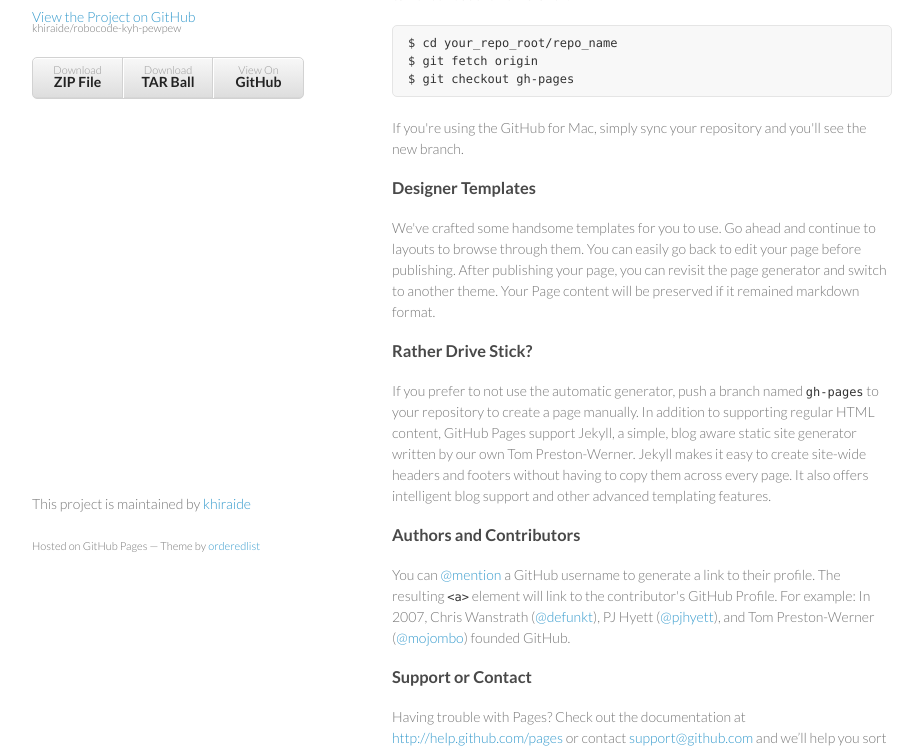
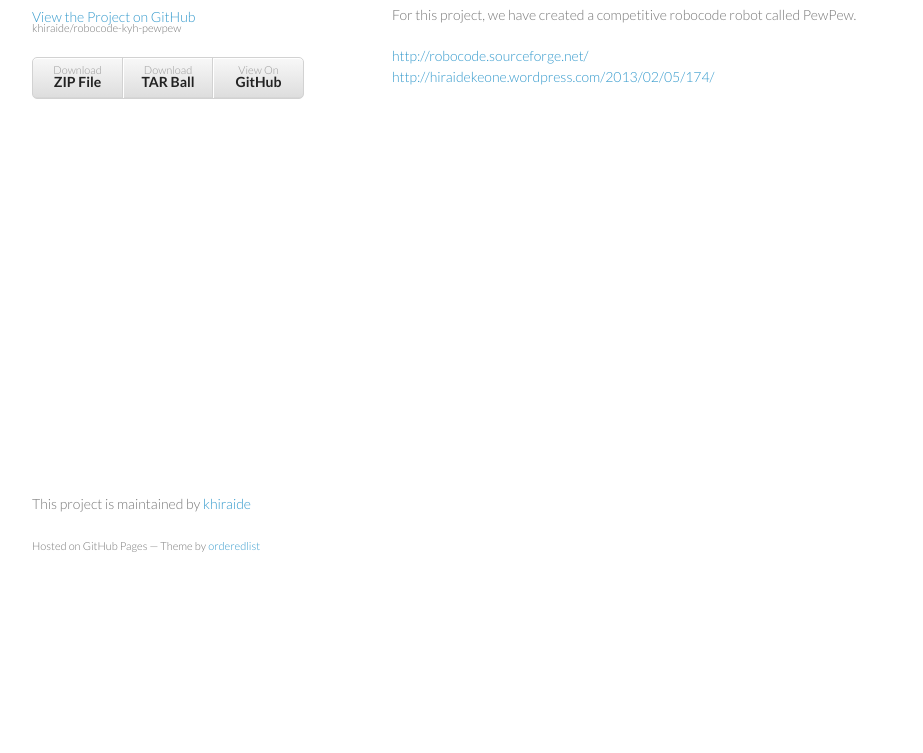
Before and after one commit to Greg4cr/robocode-kyh-pewpew, a plain HTML site: page index.html in a window 1280 px wide. Shown: the part 175-928 px from the top of the page, without its empty margins (178-1101 px from the left). After the commit the page ends 800 px from the top, so only its background shows below. Drawn offline with Linux system fonts and the light colour scheme.

```diff
--- a/index.html
+++ b/index.html
@@ -28,32 +28,14 @@
         </ul>
       </header>
       <section>
-        <h3>Welcome to GitHub Pages.</h3>
+        <h3>Welcome to the robocode-kyh-pewpew project page</h3>
 
-<p>This automatic page generator is the easiest way to create beautiful pages for all of your projects. Author your page content here using GitHub Flavored Markdown, select a template crafted by a designer, and publish. After your page is generated, you can check out the new branch:</p>
+<p>Robocode is an open source game project that is available in the programming languages of Java and the .NET framework. The objective of the game is to be able to create a robot that will defeat all the other enemy robots on the playing field. </p>
 
-<pre><code>$ cd your_repo_root/repo_name
-$ git fetch origin
-$ git checkout gh-pages
-</code></pre>
+<p>For this project, we have created a competitive robocode robot called PewPew.</p>
 
-<p>If you're using the GitHub for Mac, simply sync your repository and you'll see the new branch.</p>
-
-<h3>Designer Templates</h3>
-
-<p>We've crafted some handsome templates for you to use. Go ahead and continue to layouts to browse through them. You can easily go back to edit your page before publishing. After publishing your page, you can revisit the page generator and switch to another theme. Your Page content will be preserved if it remained markdown format.</p>
-
-<h3>Rather Drive Stick?</h3>
-
-<p>If you prefer to not use the automatic generator, push a branch named <code>gh-pages</code> to your repository to create a page manually. In addition to supporting regular HTML content, GitHub Pages support Jekyll, a simple, blog aware static site generator written by our own Tom Preston-Werner. Jekyll makes it easy to create site-wide headers and footers without having to copy them across every page. It also offers intelligent blog support and other advanced templating features.</p>
-
-<h3>Authors and Contributors</h3>
-
-<p>You can <a href="https://github.com/blog/821" class="user-mention">@mention</a> a GitHub username to generate a link to their profile. The resulting <code>&lt;a&gt;</code> element will link to the contributor's GitHub Profile. For example: In 2007, Chris Wanstrath (<a href="https://github.com/defunkt" class="user-mention">@defunkt</a>), PJ Hyett (<a href="https://github.com/pjhyett" class="user-mention">@pjhyett</a>), and Tom Preston-Werner (<a href="https://github.com/mojombo" class="user-mention">@mojombo</a>) founded GitHub.</p>
-
-<h3>Support or Contact</h3>
-
-<p>Having trouble with Pages? Check out the documentation at <a href="http://help.github.com/pages">http://help.github.com/pages</a> or contact <a href="mailto:support@github.com">support@github.com</a> and we’ll help you sort it out.</p>
+<p><a href="http://robocode.sourceforge.net/">http://robocode.sourceforge.net/</a>
+<a href="http://hiraidekeone.wordpress.com/2013/02/05/174/">http://hiraidekeone.wordpress.com/2013/02/05/174/</a></p>
       </section>
       <footer>
         <p>This project is maintained by <a href="https://github.com/khiraide">khiraide</a></p>
```
Also changed, not shown: params.json (+1 -1 lines).
